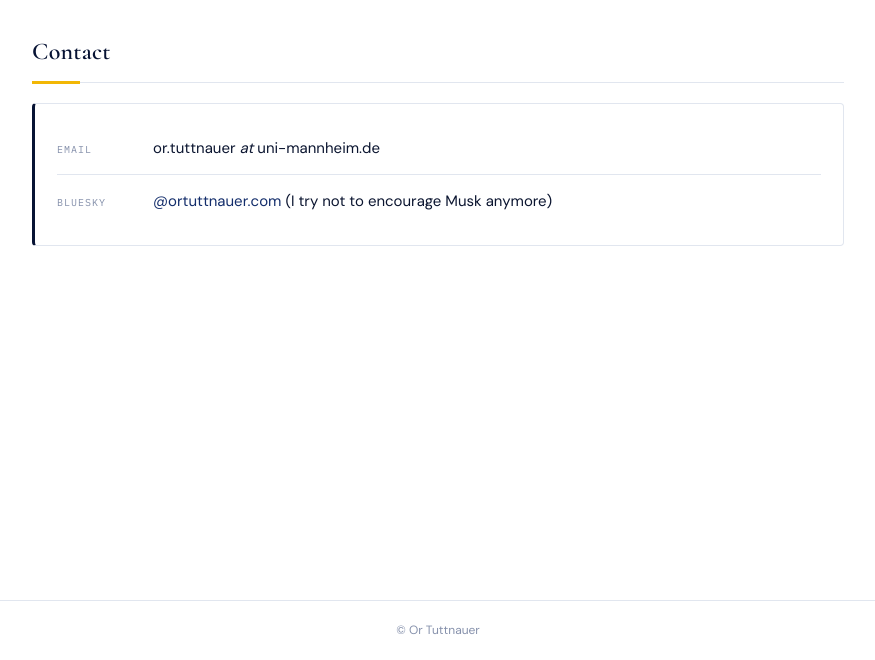
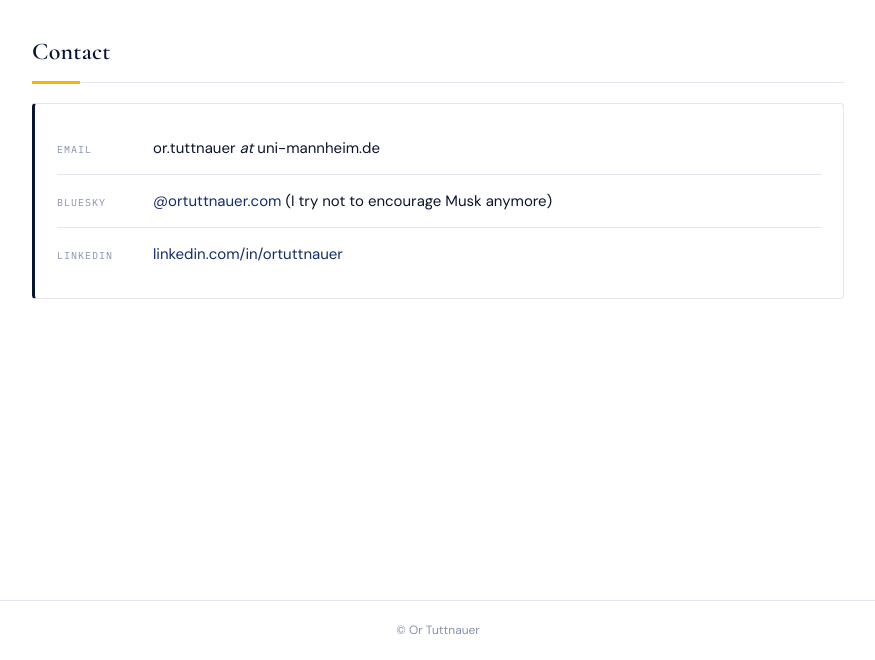
Before and after one commit to ortutt/ortutt.github.io, a plain HTML site: page contact/index.html in a window 1280 px wide. Shown: the part 140-800 px from the top of the page, without its empty margins (202-1077 px from the left). Drawn offline with nearby package versions, Linux system fonts and the light colour scheme.

Commit message:
Add LinkedIn to Contact page
Co-Authored-By: Claude Opus 5.5 <noreply@anthropic.com>
Claude-Session: https://claude.ai/code/session_017BWFDTznDi1uXYFjLEamwx

```diff
--- a/contact/index.html
+++ b/contact/index.html
@@ -38,6 +38,7 @@
     <div class="card">
       <div class="contact-row"><span class="contact-label">Email</span><span>or.tuttnauer <em>at</em> uni-mannheim.de</span></div>
       <div class="contact-row"><span class="contact-label">Bluesky</span><span><a href="https://bsky.app/profile/ortuttnauer.com" target="_blank" rel="noopener">@ortuttnauer.com</a> (I try not to encourage Musk anymore)</span></div>
+      <div class="contact-row"><span class="contact-label">LinkedIn</span><span><a href="https://www.linkedin.com/in/ortuttnauer/" target="_blank" rel="noopener">linkedin.com/in/ortuttnauer</a></span></div>
     </div>
   </main>
 
```
